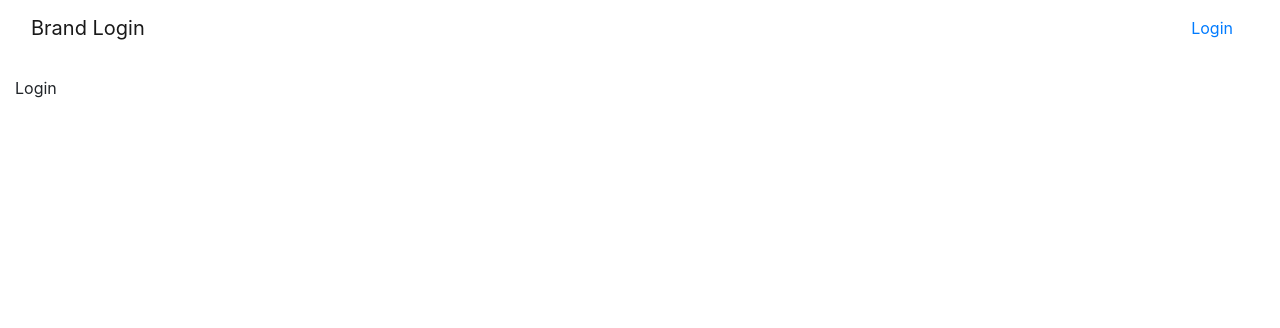
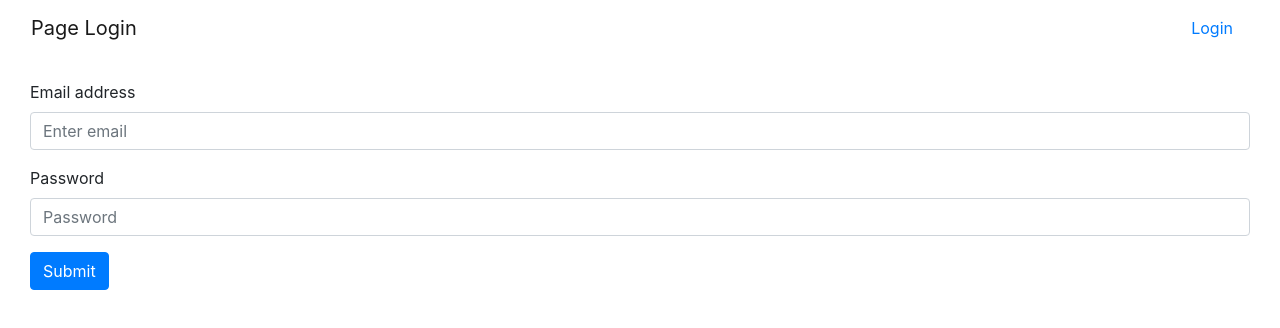
Before and after one commit to ikhwanprayoga/react-monitoring-pekerjaan, a React (Create React App) app: page /login in a window 1280 px wide. Shown: the top 328 px of the page. Built offline with nearby package versions, Linux system fonts and the light colour scheme.

Commit message:
form login

```diff
--- a/src/component/layouts/login/index.jsx
+++ b/src/component/layouts/login/index.jsx
@@ -13,7 +13,7 @@ class LayoutOperator extends React.Component {
                 {/* Top Bar*/}
                 <nav className="navbar navbar-expand-md navbar-light d-none d-lg-block sticky-top" role="navigation">
                     <div className="container-fluid">
-                        <a className="navbar-brand" href="/">Brand Login</a>
+                        <a className="navbar-brand" href="/">Page Login</a>
                         <Nav className="ml-auto">
                           <NavItem>
                             <NavLink to="/login" className="nav-link">
--- a/src/page/Login/index.jsx
+++ b/src/page/Login/index.jsx
@@ -1,4 +1,5 @@
 import React from 'react'
+import { Container, Row, Col, Form, Button } from 'react-bootstrap'
 
 class Login extends React.Component {
     constructor(props) {
@@ -7,7 +8,28 @@ class Login extends React.Component {
     }
     render() {
         return (
-            <p>Login</p>
+            <>
+                <Container fluid className="mt-4">
+                    <Row>
+                        <Col>
+                            <Form>
+                                <Form.Group controlId="formBasicEmail">
+                                    <Form.Label>Email address</Form.Label>
+                                    <Form.Control type="email" placeholder="Enter email" />
+                                </Form.Group>
+
+                                <Form.Group controlId="formBasicPassword">
+                                    <Form.Label>Password</Form.Label>
+                                    <Form.Control type="password" placeholder="Password" />
+                                </Form.Group>
+                                <Button variant="primary" type="submit">
+                                    Submit
+                                </Button>
+                            </Form>
+                        </Col>
+                    </Row>
+                </Container>
+            </>
         );
     }
 }
--- a/src/router.js
+++ b/src/router.js
@@ -1,11 +1,11 @@
 import React from 'react'
-import { BrowserRouter as RouterWeb, Route, Switch } from 'react-router-dom';
+import { BrowserRouter as RouterWeb, Route, Switch, Redirect } from 'react-router-dom';
 import Login from './page/Login';
 import DashboardSuperior from './page/superior/dashboard';
 import DataSuperior from './page/superior/data';
 import DataOperator from './page/operator/data';
 import UploadOperator from './page/operator/upload';
-import Home from './page/home';
+// import Home from './page/home';
 import Layouts from './component/layouts';
 import ListGalery from './page/superior/data/list';
 import { Container } from 'react-bootstrap';
@@ -22,7 +22,7 @@ class Router extends React.Component {
                     <Layouts />
                     <Container fluid style={{marginTop:'20px'}}>
                         <Switch>
-                            <Route path='/' exact component={Home} />
+                            <Route path='/' exact><Redirect to="/login" /></Route>
                             <Route path='/login' exact component={Login} />
                             <Route path='/superior/dashboard' exact component={DashboardSuperior} />
                             <Route path='/superior/data' exact component={DataSuperior} />
```
